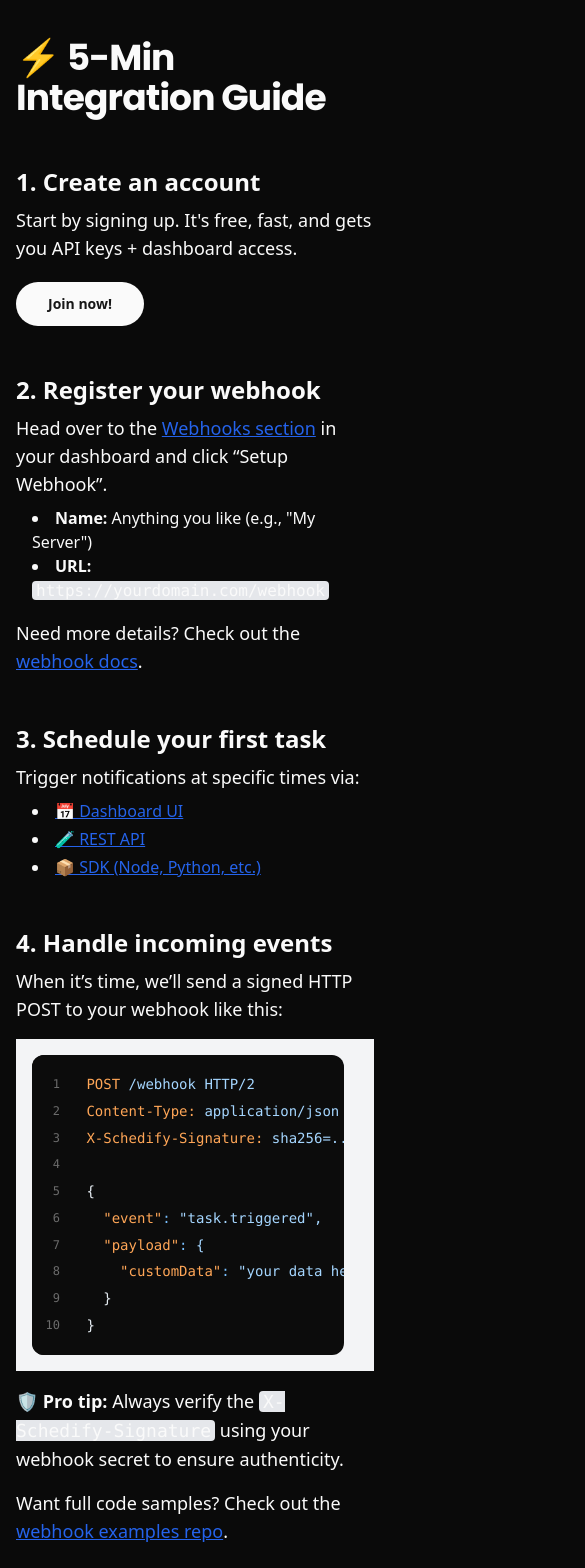
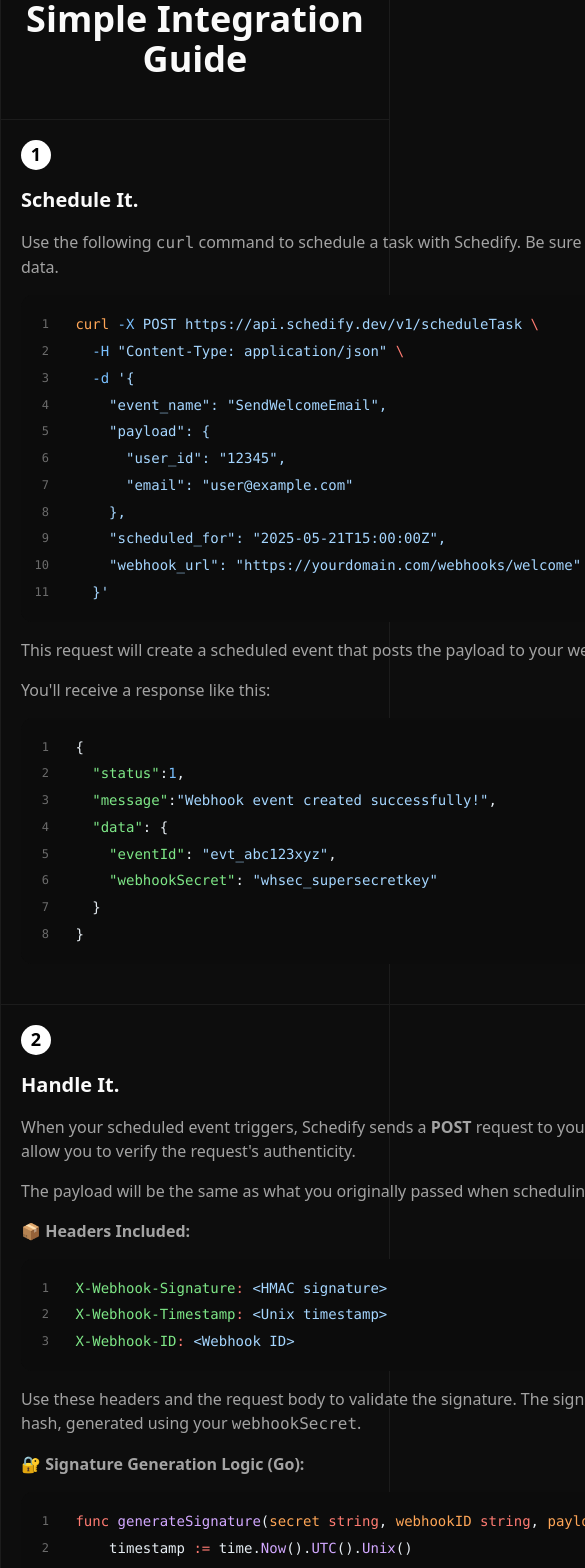
Before and after one commit to schedify/web, a Next.js app: page /5-min-guide in a window 390 px wide. Shown: the part 140-1708 px from the top of the page, 585 px wide, since content can reach past the window. Built offline with nearby package versions, Linux system fonts and the light colour scheme; no server answers; what tailwindcss-animated would draw is missing.

Commit message:
updated minor details

```diff
--- a/src/app/5-min-guide/page.tsx
+++ b/src/app/5-min-guide/page.tsx
@@ -1,21 +1,168 @@
+import Link from "next/link";
+import { LucideZap } from "lucide-react";
 import { CodeBlock } from "@/components/code-block";
-import { Button } from "@/components/ui/button";
 import { EnhancedButton } from "@/components/ui/enhanced-btn";
 import { ClerkLoaded, SignUpButton } from "@clerk/nextjs";
-import { LucideZap } from "lucide-react";
-import Link from "next/link";
 
 export default function FiveMinGuide() {
   return (
-    <div className="container py-28">
-      <h1 className="scroll-m-20 text-4xl font-bold font-poppins tracking-tight lg:text-5xl">
-        ⚡ 5-Min Integration Guide
+    <div className="container px-0 border">
+      <section className="py-[15vh] pt-[10vh] space-y-10">
+        <h1 className="scroll-m-20 text-4xl font-bold  lg:text-5xl text-center">
+          Simple Integration Guide
         </h1>
 
-      <ol className="space-y-12 text-lg mt-12">
-        {/* Step 1 */}
+        {/* <div className="grid grid-cols-6">
+          <div />
+          <div className="col-span-4 grid grid-cols-2 border-2 border-[#282828] bg-[#191919]">
+            <button className="py-3 bg-[#FAFAFA] text-[#191919] font-bold text-lg">
+              No Auth guide
+            </button>
+            <button className="py-3 font-bold text-lg">Auth Guide</button>
+          </div>
+          <div />
+        </div> */}
+
+        <div className="grid gap-5 divide-y border-y">
+          <div className="space-y-4 p-5">
+            <div className="size-[30px] rounded-full text-center text-black bg-white text-lg font-bold">
+              1
+            </div>
+            <div className="text-xl font-bold">Schedule It.</div>
+
+            <p className="text-muted-foreground">
+              Use the following <code>curl</code> command to schedule a task
+              with Schedify. Be sure to replace the values with your actual
+              data.
+            </p>
+
+            <CodeBlock lang="bash">
+              {`curl -X POST https://api.schedify.dev/v1/scheduleTask \\
+  -H "Content-Type: application/json" \\
+  -d '{
+    "event_name": "SendWelcomeEmail",
+    "payload": {
+      "user_id": "12345",
+      "email": "user@example.com"
+    },
+    "scheduled_for": "2025-05-21T15:00:00Z",
+    "webhook_url": "https://yourdomain.com/webhooks/welcome"
+  }'`}
+            </CodeBlock>
+
+            <p className="text-muted-foreground">
+              This request will create a scheduled event that posts the payload
+              to your webhook at the specified time.
+            </p>
+
+            <p className="text-muted-foreground">
+              You'll receive a response like this:
+            </p>
+
+            <CodeBlock lang="json">
+              {`{
+  "status":1,
+  "message":"Webhook event created successfully!",
+  "data": {
+    "eventId": "evt_abc123xyz",
+    "webhookSecret": "whsec_supersecretkey"
+  }
+}`}
+            </CodeBlock>
+          </div>
+
+          <div className="space-y-4 p-5">
+            <div className="size-[30px] rounded-full text-center text-black bg-white text-lg font-bold">
+              2
+            </div>
+            <div className="text-xl font-bold">Handle It.</div>
+
+            <p className="text-muted-foreground">
+              When your scheduled event triggers, Schedify sends a{" "}
+              <strong>POST</strong> request to your webhook URL, along with
+              headers that allow you to verify the request's authenticity.
+            </p>
+
+            <p className="text-muted-foreground">
+              The payload will be the same as what you originally passed when
+              scheduling the event.
+            </p>
+
+            <p className="text-muted-foreground font-semibold">
+              📦 Headers Included:
+            </p>
+
+            <CodeBlock lang="http">
+              {`X-Webhook-Signature: <HMAC signature>
+X-Webhook-Timestamp: <Unix timestamp>
+X-Webhook-ID: <Webhook ID>`}
+            </CodeBlock>
+
+            <p className="text-muted-foreground">
+              Use these headers and the request body to validate the signature.
+              The signature is a base64-encoded HMAC-SHA256 hash, generated
+              using your <code>webhookSecret</code>.
+            </p>
+
+            <p className="text-muted-foreground font-semibold">
+              🔐 Signature Generation Logic (Go):
+            </p>
+
+            <CodeBlock lang="go">
+              {`func generateSignature(secret string, webhookID string, payload []byte) (string, int64, error) {
+    timestamp := time.Now().UTC().Unix()
+
+    // webhook_id.timestamp.payload
+    signingPayload := fmt.Sprintf("%s.%d.%s", webhookID, timestamp, string(payload))
+
+    h := hmac.New(sha256.New, []byte(secret))
+    if _, err := h.Write([]byte(signingPayload)); err != nil {
+        return "", timestamp, fmt.Errorf("failed to create HMAC: %w", err)
+    }
+
+    signature := base64.RawURLEncoding.EncodeToString(h.Sum(nil))
+    return signature, timestamp, nil
+}`}
+            </CodeBlock>
+
+            <p className="text-muted-foreground">To verify the signature:</p>
+
+            <ol className="list-decimal list-inside text-muted-foreground space-y-1 pl-5">
               <li>
-          <h2 className="text-2xl font-semibold mb-2">1. Create an account</h2>
+                Extract the values of <code>X-Webhook-ID</code> and{" "}
+                <code>X-Webhook-Timestamp</code> from the headers.
+              </li>
+              <li>
+                Read the raw request body (the payload you sent when
+                scheduling).
+              </li>
+              <li>
+                Reconstruct the string as{" "}
+                <code>webhook_id.timestamp.payload</code>.
+              </li>
+              <li>
+                Use your <code>webhookSecret</code> to compute the HMAC-SHA256
+                signature.
+              </li>
+              <li>
+                Compare it with <code>X-Webhook-Signature</code>. If they match,
+                the request is authentic.
+              </li>
+            </ol>
+
+            <p className="text-muted-foreground font-medium">
+              ❗️ Reject the request if the signature doesn’t match, or if the
+              timestamp is too old (e.g., older than 5 minutes) to prevent
+              replay attacks.
+            </p>
+          </div>
+        </div>
+
+        {/* <ol className="space-y-12 text-lg mt-12">
+          <li>
+            <h2 className="text-2xl font-semibold mb-2">
+              1. Create an account
+            </h2>
             <p>
               Start by signing up. It's free, fast, and gets you API keys +
               dashboard access.
@@ -41,7 +188,6 @@
             </ClerkLoaded>
           </li>
 
-        {/* Step 2 */}
           <li>
             <h2 className="text-2xl font-semibold mb-2">
               2. Register your webhook
@@ -81,7 +227,6 @@
             </p>
           </li>
 
-        {/* Step 3 */}
           <li>
             <h2 className="text-2xl font-semibold mb-2">
               3. Schedule your first task
@@ -120,7 +265,6 @@
             </ul>
           </li>
 
-        {/* Step 4 */}
           <li>
             <h2 className="text-2xl font-semibold mb-2">
               4. Handle incoming events
@@ -166,7 +310,8 @@
               .
             </p>
           </li>
-      </ol>
+        </ol> */}
+      </section>
     </div>
   );
 }
--- a/src/app/globals.css
+++ b/src/app/globals.css
@@ -35,7 +35,7 @@
         --radius: 0;
     }
     .dark {
-        --background: 0, 0%, 3.92%;
+        --background: 0, 0%, 5.1%;
         --foreground: 0 0% 98%;
         --card: 0 0% 3.9%;
         --card-foreground: 0 0% 98%;
--- a/src/app/layout.tsx
+++ b/src/app/layout.tsx
@@ -51,21 +51,25 @@
 };
 
 export const metadata: Metadata = {
-  title: "Scheduling made easier.",
-  description: "The scheduling system your apps can depend on",
+  title: "Stop writing schedulers from scratch!",
+  description:
+    "Just tell us what to do and when — we’ll ping your server right on time. Schedify is the scheduling system your apps can depend on.",
   keywords: [
-    "scheduling system",
-    "task automation",
+    "task scheduler",
+    "cron job automation",
+    "webhook scheduler",
     "Schedify",
-    "workflow management",
+    "developer tools",
+    "workflow automation",
+    "serverless scheduling",
     "calendar API",
-    "task scheduler",
-    "event automation",
+    "job scheduling API",
   ],
   openGraph: {
     siteName: "Schedify",
-    title: "Scheduling made easier.",
-    description: "The scheduling system your apps can depend on",
+    title: "Stop writing schedulers from scratch!",
+    description:
+      "Just tell us what to do and when — we’ll ping your server right on time. Schedify is the scheduling system your apps can depend on.",
     images: [
       {
         url: "https://schedify.dev/schedify.png",
@@ -77,8 +81,9 @@
   },
   twitter: {
     card: "summary",
-    title: "Scheduling made easier.",
-    description: "The scheduling system your apps can depend on",
+    title: "Stop writing schedulers from scratch!",
+    description:
+      "Just tell us what to do and when — we’ll ping your server right on time. Schedify is the scheduling system your apps can depend on.",
     images: ["https://schedify.dev/schedify.png"],
   },
   icons: [
--- a/src/components/Header.tsx
+++ b/src/components/Header.tsx
@@ -29,7 +29,7 @@
             href="https://insigh.to/b/schedify"
             passHref
             target="_blank"
-            className="flex flex-row items-center gap-2 font-geist-sans hover:bg-secondary px-2 py-1 rounded-xl cursor-pointer duration-150"
+            className="flex flex-row max-sm:hidden items-center gap-2 font-geist-sans hover:bg-secondary px-2 py-1 rounded-xl cursor-pointer duration-150"
           >
             <h1 className="text-sm">Feature Request</h1>
           </Link>
--- a/src/components/landing/Footer.tsx
+++ b/src/components/landing/Footer.tsx
@@ -69,7 +69,7 @@
         alt=""
         height={500}
         width={300}
-        className="w-[80%] absolute left-1/2 -translate-x-1/2 bottom-[-30%] "
+        className="w-[80%] absolute left-1/2 -translate-x-1/2 bottom-0 md:bottom-[-30%] "
       />
     </footer>
   );
```
Also changed, not shown: src/app/page.tsx (+16 -19 lines). Lines whose indentation alone changed are shown as unchanged.
